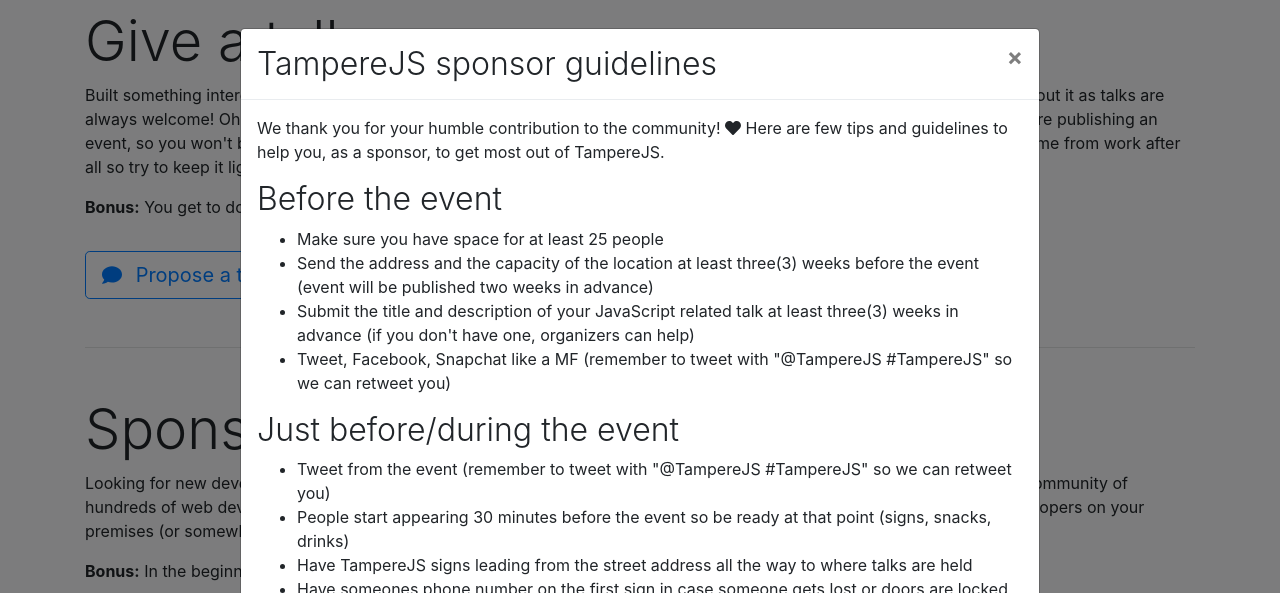
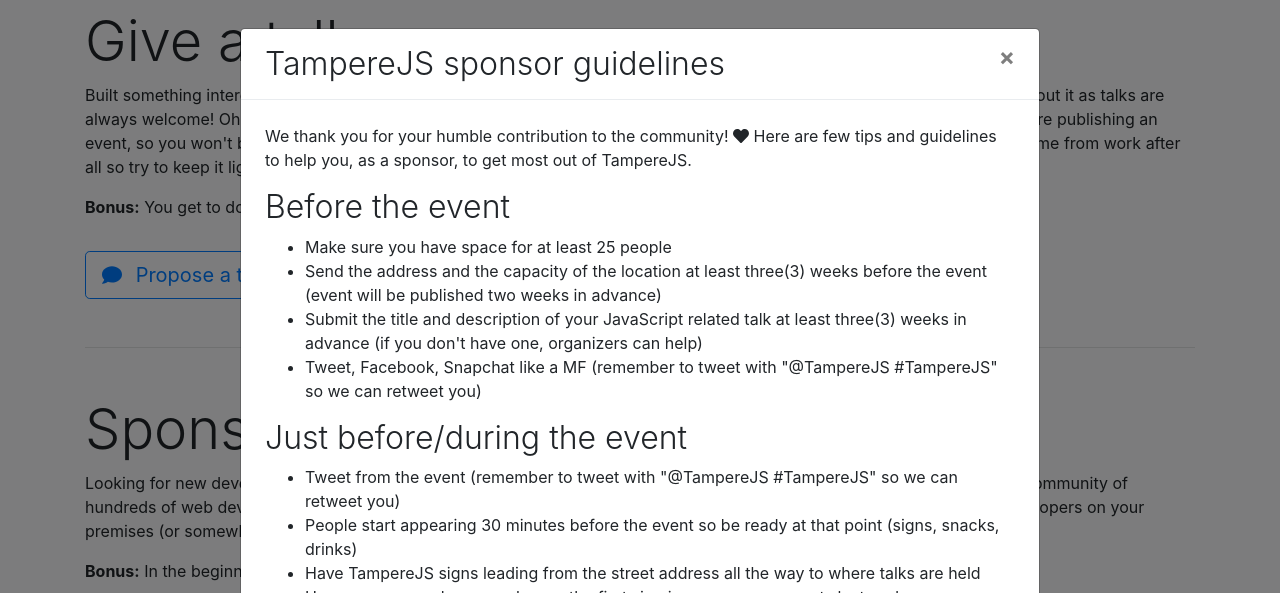
Before and after one commit to TampereJS/tamperejs.github.io, a plain HTML site: page index.html in a window 1280 px wide. Both pictures are taken after a click on the button "Sponsor guidelines". Shown: the part 927-1520 px from the top of the page. Drawn offline with nearby package versions, Linux system fonts and the light colour scheme.

Commit message:
Guidelines modal cleanup

```diff
--- a/index.html
+++ b/index.html
@@ -84,13 +84,13 @@
     <div class="modal fade" id="sponsor-guidelines" tabindex="-1" role="dialog" aria-labelledby="TampereJS Sponsor Guidelines" aria-hidden="true">
       <div class="modal-dialog modal-lg modal-dialog-centered" role="document">
         <div class="modal-content">
-          <div class="modal-header">
+          <div class="modal-header pl-4 pr-4">
             <h5 class="modal-title display-5" id="exampleModalLongTitle">TampereJS sponsor guidelines</h5>
             <button type="button" class="close" data-dismiss="modal" aria-label="Close">
               <span aria-hidden="true">&times;</span>
             </button>
           </div>
-          <div class="modal-body">
+          <div class="modal-body p-4">
             <p>
               We thank you for your humble contribution to the community! <i class="fa fa-heart"></i> Here are few tips and guidelines to help you, as a sponsor, to get most out of TampereJS.
             </p>
@@ -120,7 +120,7 @@
               <li>Post the presentation decks or link to the community in Facebook & Twitter</li>
             </ul>
           </div>
-          <div class="modal-footer">
+          <div class="modal-footer pl-4 pr-4">
             <button type="button" class="btn btn-secondary" data-dismiss="modal">Close</button>
           </div>
         </div>
```
